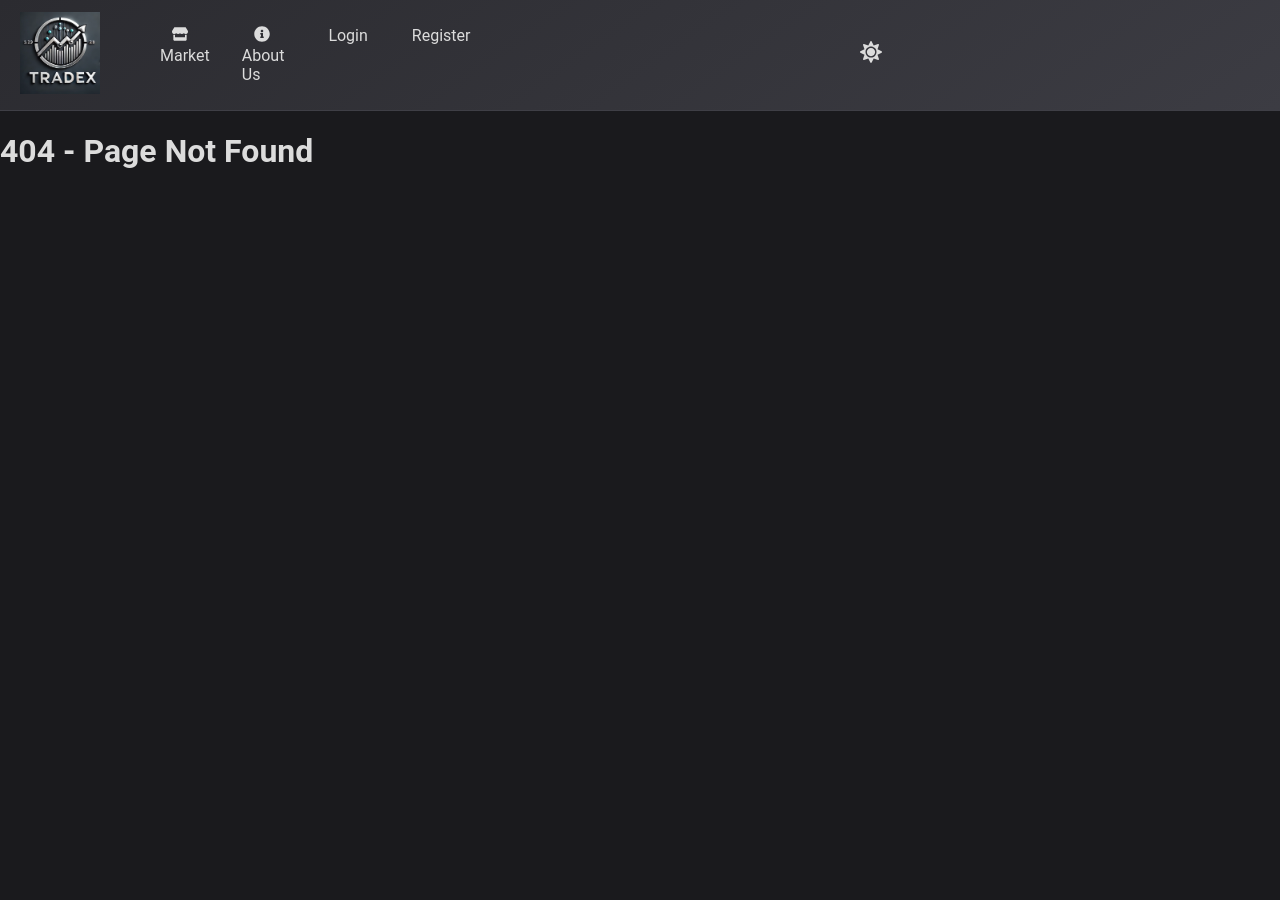
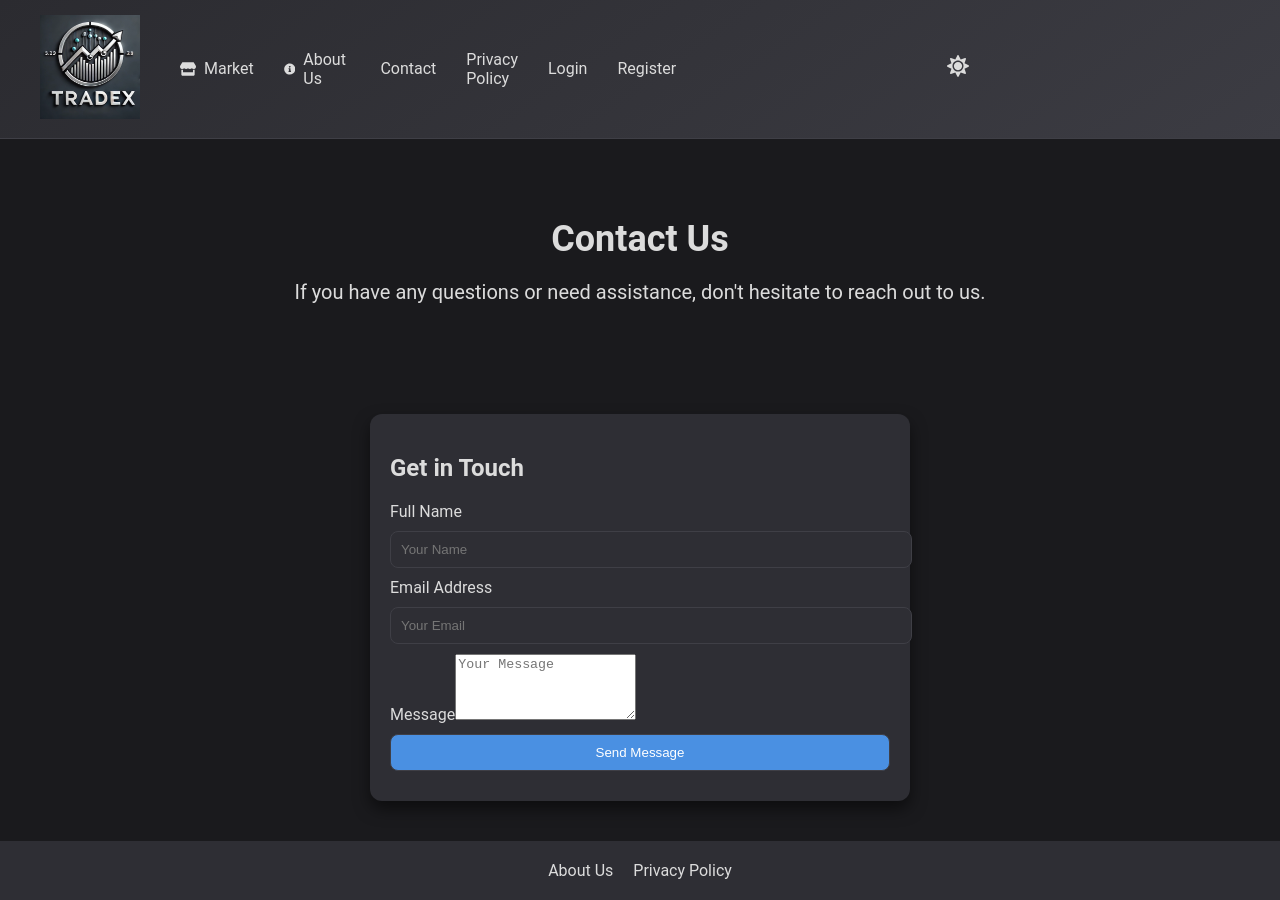
Before and after one commit to Aliiyousiff/tradex-FE, a React (Vite) app: page /contact in a window 1280 px wide. Before the commit this address had no page. Before the commit the page ends 800 px from the top, so only its background shows below. Built offline with nearby package versions, Linux system fonts and the light colour scheme; a web font is replaced by a local one.

Commit message:
Contact,PrivacyPolicy, Navbar fix

```diff
--- a/src/App.css
+++ b/src/App.css
@@ -33,21 +33,22 @@ body.light-mode {
 
 .navbar {
   background: linear-gradient(145deg, #2b2b30, #3c3c43);
-  padding: 10px 20px;
+  padding: 15px 40px;
   display: flex;
   align-items: center;
   justify-content: space-between;
   border-bottom: 1px solid var(--border-color);
 }
 
-.navbar-left {
+.navbar-container {
   display: flex;
   align-items: center;
-  gap: 20px;
+  justify-content: space-between;
+  width: 100%;
 }
 
 .navbar-logo-img {
-  width: 80px;
+  width: 100px;
   height: auto;
   transition: transform 0.2s ease;
 }
@@ -58,20 +59,39 @@ body.light-mode {
 
 .navbar-links {
   display: flex;
-  gap: 20px;
+  gap: 30px;
   list-style: none;
+  align-items: center;
+  margin-left: auto;
 }
 
-.navbar-link,
-.logout-button {
+.navbar-link {
   color: var(--text-color);
   text-decoration: none;
-  padding: 8px 12px;
-  border-radius: 5px;
-  transition: background-color 0.2s ease;
+  font-size: 16px;
+  display: flex;
+  align-items: center;
+  transition: color 0.3s ease;
 }
 
-.navbar-link:hover,
+.navbar-link:hover {
+  color: var(--button-bg-primary);
+}
+
+.navbar-link svg {
+  margin-right: 8px;
+}
+
+.logout-button {
+  background: none;
+  border: none;
+  color: var(--text-color);
+  cursor: pointer;
+  display: flex;
+  align-items: center;
+  transition: background-color 0.3s ease;
+}
+
 .logout-button:hover {
   background-color: #4a4a50;
 }
--- a/src/App.jsx
+++ b/src/App.jsx
@@ -8,7 +8,9 @@ import Login from "./pages/LoginPage";
 import Register from "./pages/RegisterPage";
 import StockDetail from "./pages/StockDetail";
 import AboutUsPage from "./pages/AboutUsPage";
-import HomePage from "./pages/HomePage"; // Add the home page
+import HomePage from "./pages/HomePage";
+import ContactPage from "./pages/ContactPage";  // Import ContactPage
+import PrivacyPolicyPage from "./pages/PrivacyPolicyPage";  // Import PrivacyPolicyPage
 import axios from "axios";
 import "./App.css";
 
@@ -85,7 +87,7 @@ const App = () => {
     <div className="App">
       <Navbar isAuthenticated={isAuthenticated} onLogout={handleLogout} />
       <Routes>
-        <Route path="/" element={<HomePage />} /> {/* Home page route */}
+        <Route path="/" element={<HomePage />} />
         <Route
           path="/login"
           element={<Login setIsAuthenticated={setIsAuthenticated} setUser={setUser} />}
@@ -115,7 +117,8 @@ const App = () => {
         />
         <Route path="/stockdetail" element={<StockDetail />} />
         <Route path="/aboutus" element={<AboutUsPage />} />
-        {/* Catch-all route for undefined paths */}
+        <Route path="/contact" element={<ContactPage />} />  {/* Contact Page Route */}
+        <Route path="/privacy" element={<PrivacyPolicyPage />} />  {/* Privacy Policy Route */}
         <Route path="*" element={<h1>404 - Page Not Found</h1>} />
       </Routes>
     </div>
--- a/src/components/Navbar.jsx
+++ b/src/components/Navbar.jsx
@@ -8,12 +8,12 @@ const Navbar = ({ isAuthenticated, onLogout }) => {
   const toggleDarkMode = () => {
     setDarkMode(!darkMode);
     document.body.classList.toggle("light-mode", !darkMode);
-    localStorage.setItem("darkMode", !darkMode); // Save the preference in localStorage
+    localStorage.setItem("darkMode", !darkMode);
   };
 
   return (
     <nav className="navbar">
-      <div className="navbar-left">
+      <div className="navbar-container">
         <Link to="/" className="navbar-logo">
           <img src="/images/logo.png" alt="TradeX Logo" className="navbar-logo-img" />
         </Link>
@@ -26,6 +26,16 @@ const Navbar = ({ isAuthenticated, onLogout }) => {
           <li>
             <Link to="/aboutus" className="navbar-link">
               <FaInfoCircle /> About Us
+            </Link>
+          </li>
+          <li>
+            <Link to="/contact" className="navbar-link">
+              Contact
+            </Link>
+          </li>
+          <li>
+            <Link to="/privacy" className="navbar-link">
+              Privacy Policy
             </Link>
           </li>
           {isAuthenticated ? (
--- /dev/null
+++ b/src/pages/ContactPage.jsx
@@ -0,0 +1,41 @@
+import React from "react";
+
+const ContactPage = () => {
+  return (
+    <div className="contact-container">
+      <section className="hero-section">
+        <div className="hero-content">
+          <h1>Contact Us</h1>
+          <p>If you have any questions or need assistance, don't hesitate to reach out to us.</p>
+        </div>
+      </section>
+
+      <section className="contact-form-section">
+        <div className="form-container">
+          <h2>Get in Touch</h2>
+          <form>
+            <label for="name">Full Name</label>
+            <input type="text" id="name" name="name" placeholder="Your Name" required />
+
+            <label for="email">Email Address</label>
+            <input type="email" id="email" name="email" placeholder="Your Email" required />
+
+            <label for="message">Message</label>
+            <textarea id="message" name="message" placeholder="Your Message" rows="4" required></textarea>
+
+            <button type="submit">Send Message</button>
+          </form>
+        </div>
+      </section>
+
+      <footer className="footer">
+        <div className="footer-links">
+          <a href="/aboutus">About Us</a>
+          <a href="/privacy">Privacy Policy</a>
+        </div>
+      </footer>
+    </div>
+  );
+};
+
+export default ContactPage;
--- a/src/pages/HomePage.jsx
+++ b/src/pages/HomePage.jsx
@@ -1,7 +1,6 @@
 import React from "react";
 import { Link } from "react-router-dom";
 import { FaChartLine, FaMoneyBillWave, FaLock } from "react-icons/fa";
-
 
 const HomePage = () => {
   return (
@@ -9,7 +8,7 @@ const HomePage = () => {
       <section className="hero-section">
         <div className="hero-content">
           <h1>Welcome to TradeX</h1>
-          <p>Your gateway to smarter trading and investment</p>
+          <p>Your trusted platform for intelligent trading and smart investments.</p>
           <Link to="/register" className="cta-button">Get Started</Link>
         </div>
       </section>
@@ -17,24 +16,24 @@ const HomePage = () => {
       <section className="features-section">
         <div className="feature">
           <FaChartLine size={50} color="#34c759" />
-          <h3>Real-Time Market Data</h3>
-          <p>Access up-to-date stock prices, market trends, and analytics at your fingertips.</p>
+          <h3>Real-Time Market Insights</h3>
+          <p>Stay ahead of the market with real-time stock prices, trends, and advanced analytics to make informed decisions.</p>
         </div>
         <div className="feature">
           <FaMoneyBillWave size={50} color="#ff3b30" />
-          <h3>Trading Tools</h3>
-          <p>Advanced tools for buying and selling stocks, with real-time price tracking.</p>
+          <h3>Powerful Trading Tools</h3>
+          <p>Leverage advanced trading features, including real-time price tracking and intuitive order execution tools.</p>
         </div>
         <div className="feature">
           <FaLock size={50} color="#4a90e2" />
-          <h3>Secure Platform</h3>
-          <p>Your data and transactions are secure with state-of-the-art encryption and security measures.</p>
+          <h3>Top-Tier Security</h3>
+          <p>Your privacy is our priority. Enjoy peace of mind with robust encryption and industry-leading security protocols.</p>
         </div>
       </section>
 
       <section className="cta-section">
-        <h2>Ready to start trading?</h2>
-        <p>Sign up today to access exclusive trading tools and resources.</p>
+        <h2>Start Your Trading Journey Today</h2>
+        <p>Join thousands of traders who trust TradeX for seamless, secure, and efficient trading.</p>
         <Link to="/register" className="cta-button">Join Now</Link>
       </section>
 
--- /dev/null
+++ b/src/pages/PrivacyPolicyPage.jsx
@@ -0,0 +1,45 @@
+import React from "react";
+
+const PrivacyPolicyPage = () => {
+  return (
+    <div className="privacy-policy-container">
+      <section className="hero-section">
+        <div className="hero-content">
+          <h1>Privacy Policy</h1>
+          <p>Your privacy is very important to us. Please read our Privacy Policy to learn more about how we protect your data.</p>
+        </div>
+      </section>
+
+      <section className="policy-section">
+        <div className="policy-container">
+          <h2>1. Information We Collect</h2>
+          <p>We collect personal information such as your name, email address, and financial information when you use our platform. We also collect data related to your usage of our services for improving user experience.</p>
+
+          <h2>2. How We Use Your Information</h2>
+          <p>Your information is used to provide you with services, improve our platform, communicate with you about updates, and comply with legal requirements.</p>
+
+          <h2>3. Data Security</h2>
+          <p>We use industry-standard encryption and security protocols to protect your data from unauthorized access, alteration, or disclosure.</p>
+
+          <h2>4. Sharing Your Information</h2>
+          <p>We do not sell or rent your personal information to third parties. We may share your information with trusted partners only for the purpose of providing our services to you.</p>
+
+          <h2>5. Your Rights</h2>
+          <p>You have the right to access, update, or delete your personal information at any time. You may also opt-out of marketing communications by following the instructions provided in those communications.</p>
+
+          <h2>6. Changes to This Privacy Policy</h2>
+          <p>We reserve the right to update or change this Privacy Policy. Any changes will be posted on this page, and the updated date will be reflected at the bottom of this page.</p>
+        </div>
+      </section>
+
+      <footer className="footer">
+        <div className="footer-links">
+          <a href="/aboutus">About Us</a>
+          <a href="/contact">Contact</a>
+        </div>
+      </footer>
+    </div>
+  );
+};
+
+export default PrivacyPolicyPage;
```
